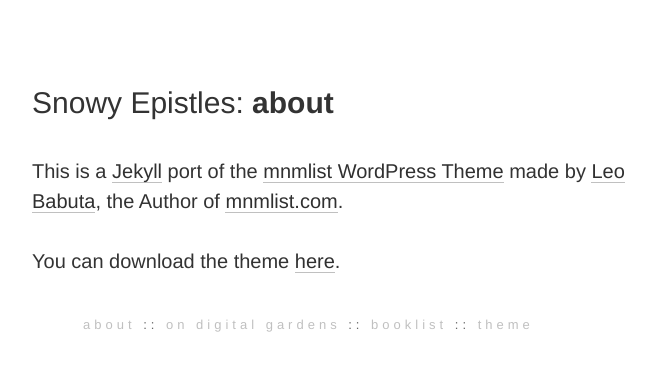
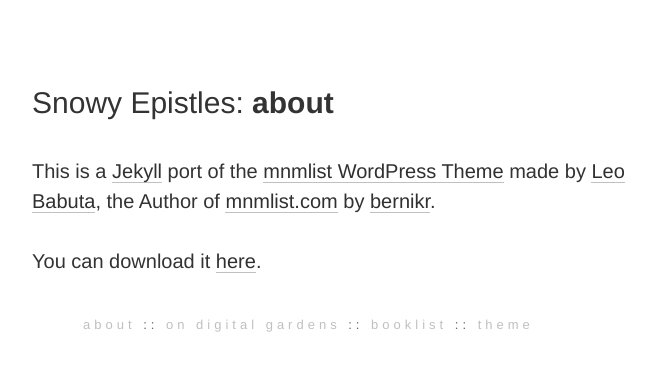
Before and after one commit to snowyepistles/snowyepistles.github.io, a Jekyll site: the page built from theme credit.md, in a window 1280 px wide. Shown: the top 371 px of the page, without its empty margins (40-695 px from the left). Built offline with Jekyll 4.4.1, drawn with Linux system fonts in a browser that asks for light colours.

Commit message:
Update theme credit.md

```diff
--- a/theme credit.md
+++ b/theme credit.md
@@ -1,11 +1,13 @@
 ---
 title: about
 ---
-This is a [Jekyll]  port of the [mnmlist WordPress Theme] made by [Leo Babuta], the Author of [mnmlist.com].
+This is a [Jekyll] port of the [mnmlist WordPress Theme] made by [Leo Babuta], the Author of [mnmlist.com] by [bernikr].
 
-You can download the theme [here](https://github.com/bernikr/mnmlist-theme).
+You can download it [here].
 
 [Jekyll]: https://jekyllrb.com/
 [mnmlist WordPress Theme]: http://mnmlist.com/theme/
 [Leo Babuta]: http://leobabauta.com/
 [mnmlist.com]: http://mnmlist.com/
+[bernikr]: http://bernhard.kralofsky.com/mnmlist-theme/
+[here]: https://github.com/bernikr/mnmlist-theme
```
